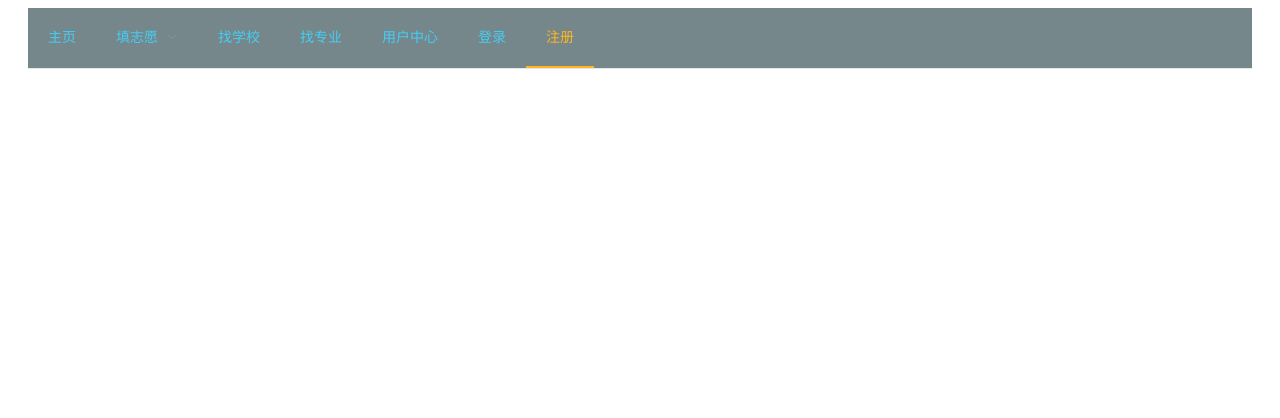
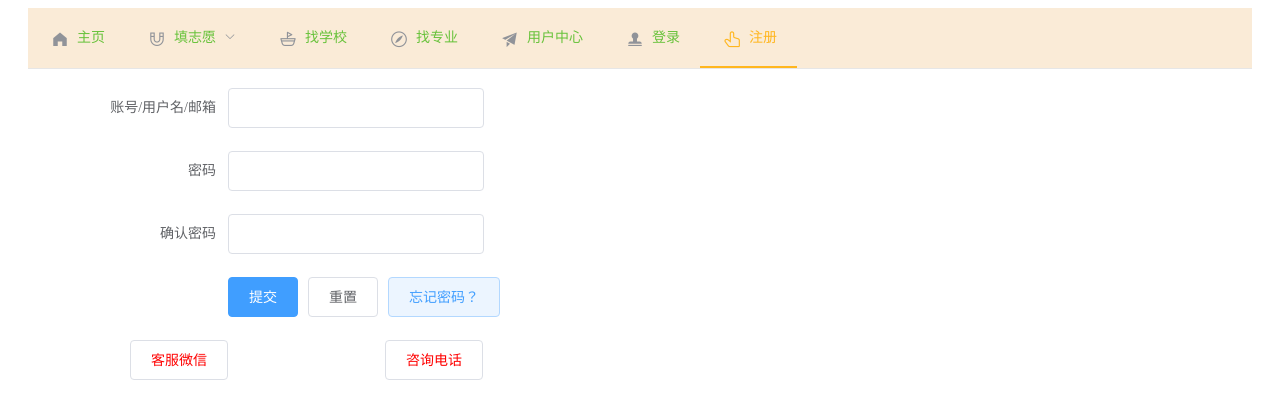
Before and after one commit to lanyuechuan/vue_lan, a Vue app in the folder src/vue-element/element/: page /#/register in a window 1280 px wide. Shown: the top 418 px of the page. Built offline with nearby package versions, Linux system fonts and the light colour scheme; the HTML template or start-up script is replaced by a standard one.

Commit message:
fix: 页面优化2021-04-29

```diff
--- a/src/vue-element/element/src/App.vue
+++ b/src/vue-element/element/src/App.vue
@@ -3,19 +3,20 @@
     <el-container>
     <el-header>
         <!-- 导航菜单 -->
-        <el-menu :default-active="activeIndex" class="el-menu-demo" text-color="#44cef6" mode="horizontal" background-color="#75878a" active-text-color="#ffb61e" @select="handleSelect">
-            <el-menu-item index="/">主页</el-menu-item>
+        <el-menu :default-active="activeIndex" class="el-menu-demo" text-color="#67C23A" mode="horizontal" background-color="#FAEBD7" active-text-color="#ffb61e" @select="handleSelect">
+            <el-menu-item index="/"><i class="el-icon-s-home"></i>主页</el-menu-item>
             <el-submenu index="2">
-                <template slot="title">填志愿</template>
-                <el-menu-item index="2-1">院校优先</el-menu-item>
-                <el-menu-item index="2-2">专业优先</el-menu-item>
-                <el-menu-item index="2-3">测录取概率</el-menu-item>
+                <template slot="title"><i class="el-icon-attract"></i>填志愿</template>
+                <el-menu-item index="2-1"><i class="el-icon-mouse"></i>院校优先</el-menu-item>
+                <el-menu-item index="2-2"><i class="el-icon-coordinate"></i>专业优先</el-menu-item>
+                <el-menu-item index="2-3"><i class="el-icon-search"></i>测录取概率</el-menu-item>
             </el-submenu>
-            <el-menu-item index="3">找学校</el-menu-item>
-            <el-menu-item index="4">找专业</el-menu-item>
-            <el-menu-item index="/user">用户中心</el-menu-item>
-            <el-menu-item index="/login">登录</el-menu-item>
-            <el-menu-item index="/register">注册</el-menu-item>
+            <el-menu-item index="3"><i class="el-icon-ship"></i>找学校</el-menu-item>
+            <el-menu-item index="4"><i class="el-icon-discover"></i>找专业</el-menu-item>
+            <el-menu-item index="/user"><i class="el-icon-s-promotion
+"></i>用户中心</el-menu-item>
+            <el-menu-item index="/login"><i class="el-icon-s-check"></i>登录</el-menu-item>
+            <el-menu-item index="/register"><i class="el-icon-thumb"></i>注册</el-menu-item>
         </el-menu>
     </el-header>
         <el-main>
--- a/src/vue-element/element/src/components/user/Register.vue
+++ b/src/vue-element/element/src/components/user/Register.vue
@@ -1,6 +1,106 @@
 <template>
+<el-form :model="ruleForm" status-icon :rules="rules" ref="ruleForm" label-width="200px" class="demo-ruleForm">
+  <el-form-item label="账号/用户名/邮箱" prop="account">
+    <el-col :span='6'>
+      <el-input v-model.number="ruleForm.account"></el-input>
+    </el-col>
+  </el-form-item>
+  <el-form-item label="密码" prop="pass">
+    <el-col :span='6'>
+      <el-input type="password" v-model="ruleForm.pass" autocomplete="off"></el-input>
+    </el-col>
+  </el-form-item>
+  <el-form-item label="确认密码" prop="checkPass">
+    <el-col :span='6'>
+      <el-input type="password" v-model="ruleForm.checkPass" autocomplete="off"></el-input>
+    </el-col>
+  </el-form-item>
 
+  <el-form-item>
+    <el-button type="primary" @click="submitForm('ruleForm')">提交</el-button>
+    <el-button @click="resetForm('ruleForm')">重置</el-button>
+    <el-button type="primary" plain>忘记密码？</el-button>
+  </el-form-item>
+
+  <el-col :span=5 :offset='2'>
+   <el-popover
+    placement="bottom"
+    width="8"
+    trigger="hover">
+    <el-button slot="reference" style="color: red">客服微信</el-button>
+    <img width="140px" height="100px" src='https://gimg2.baidu.com/image_search/src=http%3A%2F%2Fimg.jigao616.com%2Fupload%2Fpatent%2F2017%2F9%2F9%2F32336933.gif&refer=http%3A%2F%2Fimg.jigao616.com&app=2002&size=f9999,10000&q=a80&n=0&g=0n&fmt=jpeg?sec=1621672941&t=108c8b90ea6952cf6694e9f4f6bd5f0d' />
+  </el-popover>
+  </el-col>
+  <el-popover
+    placement="bottom"
+    width="3"
+    trigger="hover"
+    content="18180844310">
+    <el-button slot="reference" style="color: red">咨询电话</el-button>
+  </el-popover>
+</el-form>
 </template>
 <script>
+  export default {
+    data() {
+      var checkAccount = (rule, value, callback) => {
+        if (!value) {
+          return callback(new Error('账号不能为空'));
+        }
 
+      };
+      var validatePass = (rule, value, callback) => {
+        if (value === '') {
+          callback(new Error('请输入密码'));
+        } else {
+          if (this.ruleForm.checkPass !== '') {
+            this.$refs.ruleForm.validateField('checkPass');
+          }
+          callback();
+        }
+      };
+      var validatePass2 = (rule, value, callback) => {
+        if (value === '') {
+          callback(new Error('请再次输入密码'));
+        } else if (value !== this.ruleForm.pass) {
+          callback(new Error('两次输入密码不一致!'));
+        } else {
+          callback();
+        }
+      };
+      return {
+        ruleForm: {
+          pass: '',
+          checkPass: '',
+          account: ''
+        },
+        rules: {
+          pass: [
+            { validator: validatePass, trigger: 'blur' }
+          ],
+          checkPass: [
+            { validator: validatePass2, trigger: 'blur' }
+          ],
+          account: [
+            { validator: checkAccount, trigger: 'blur' }
+          ]
+        }
+      };
+    },
+    methods: {
+      submitForm(formName) {
+        this.$refs[formName].validate((valid) => {
+          if (valid) {
+            alert('submit!');
+          } else {
+            console.log('error submit!!');
+            return false;
+          }
+        });
+      },
+      resetForm(formName) {
+        this.$refs[formName].resetFields();
+      }
+    }
+  }
 </script>
```
